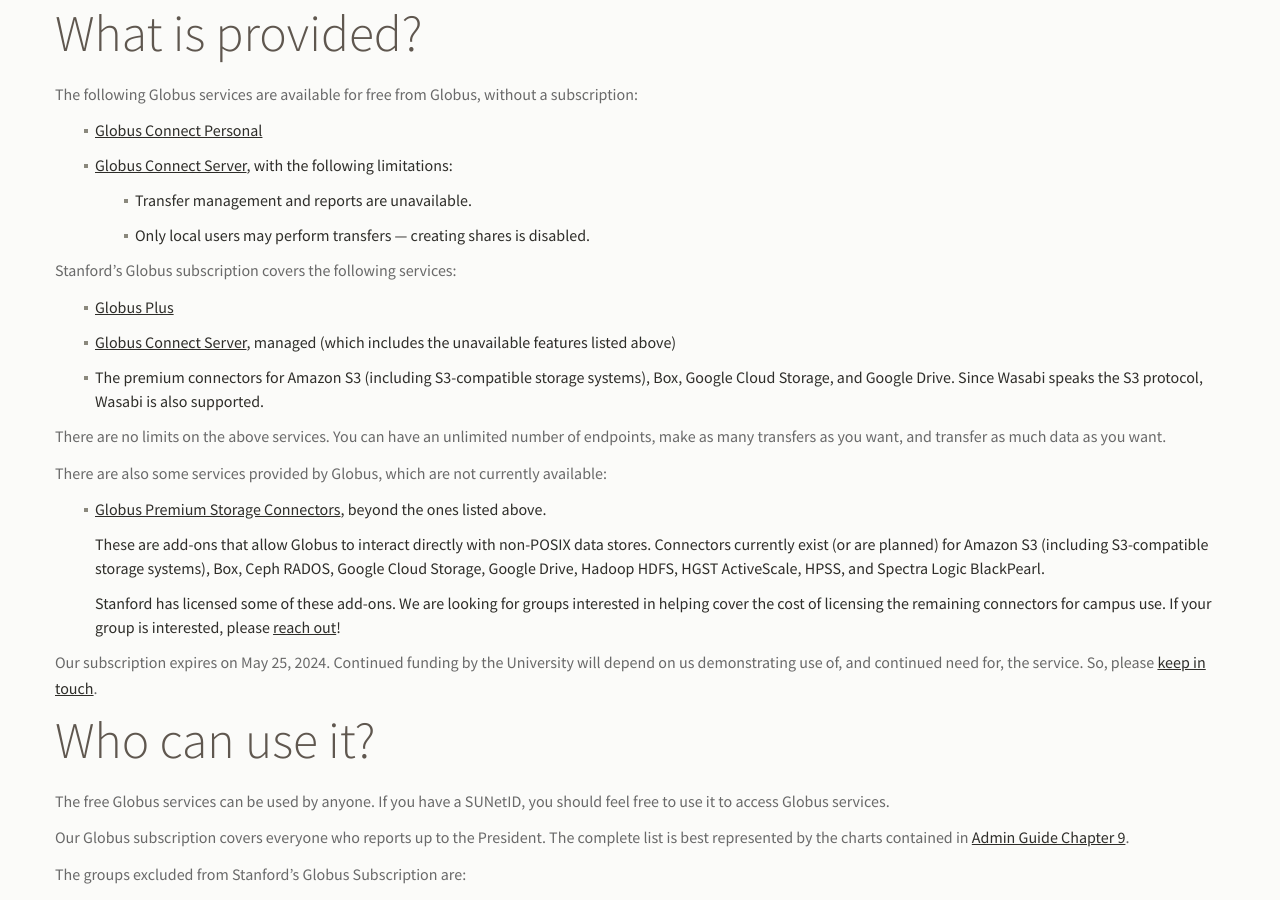
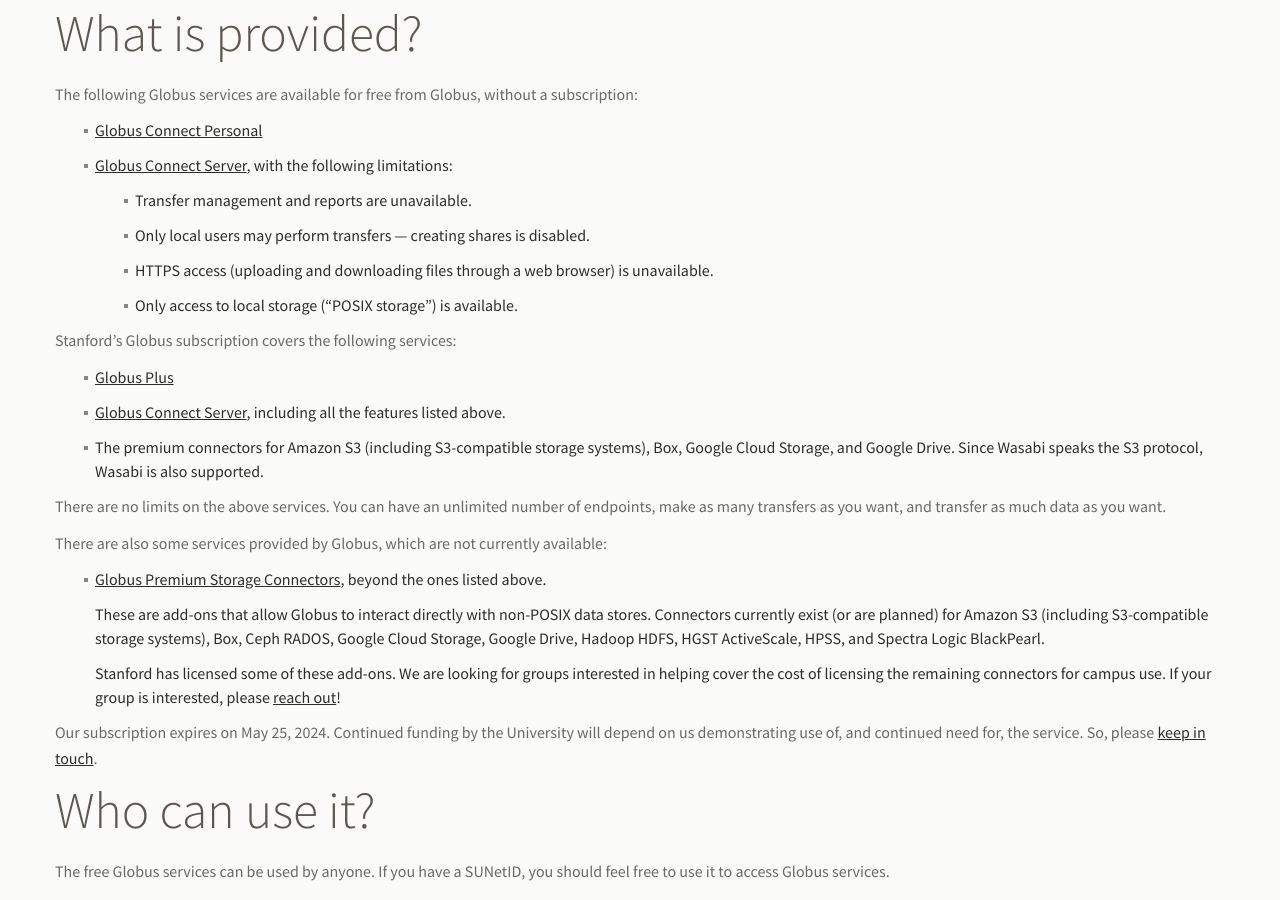
Before and after one commit to stanford-rc/globus.stanford.edu, a Jekyll site: the page built from policies.md, in a window 1280 px wide and 900 px high, scrolled down 464 px. Built offline with Jekyll 4.4.1, drawn with Linux system fonts in a browser that asks for light colours; nearby versions of some CDN libraries; comment, search, counter and statistics services are not loaded.

Commit message:
policies: Update the list of GCS features not included for free.

```diff
--- a/policies.md
+++ b/policies.md
@@ -23,12 +23,17 @@ subscription:
 
   * Only local users may perform transfers — creating shares is disabled.
 
+  * HTTPS access (uploading and downloading files through a web browser) is
+    unavailable.
+
+  * Only access to local storage ("POSIX storage") is available.
+
 Stanford's Globus subscription covers the following services:
 
 * [Globus Plus](https://www.globus.org/researchers/plus-plans)
 
 * [Globus Connect Server](https://www.globus.org/globus-connect-server),
-  managed (which includes the unavailable features listed above)
+  including all the features listed above.
 
 * The premium connectors for Amazon S3 (including S3-compatible storage
   systems), Box, Google Cloud Storage, and Google Drive.  Since Wasabi speaks
```
